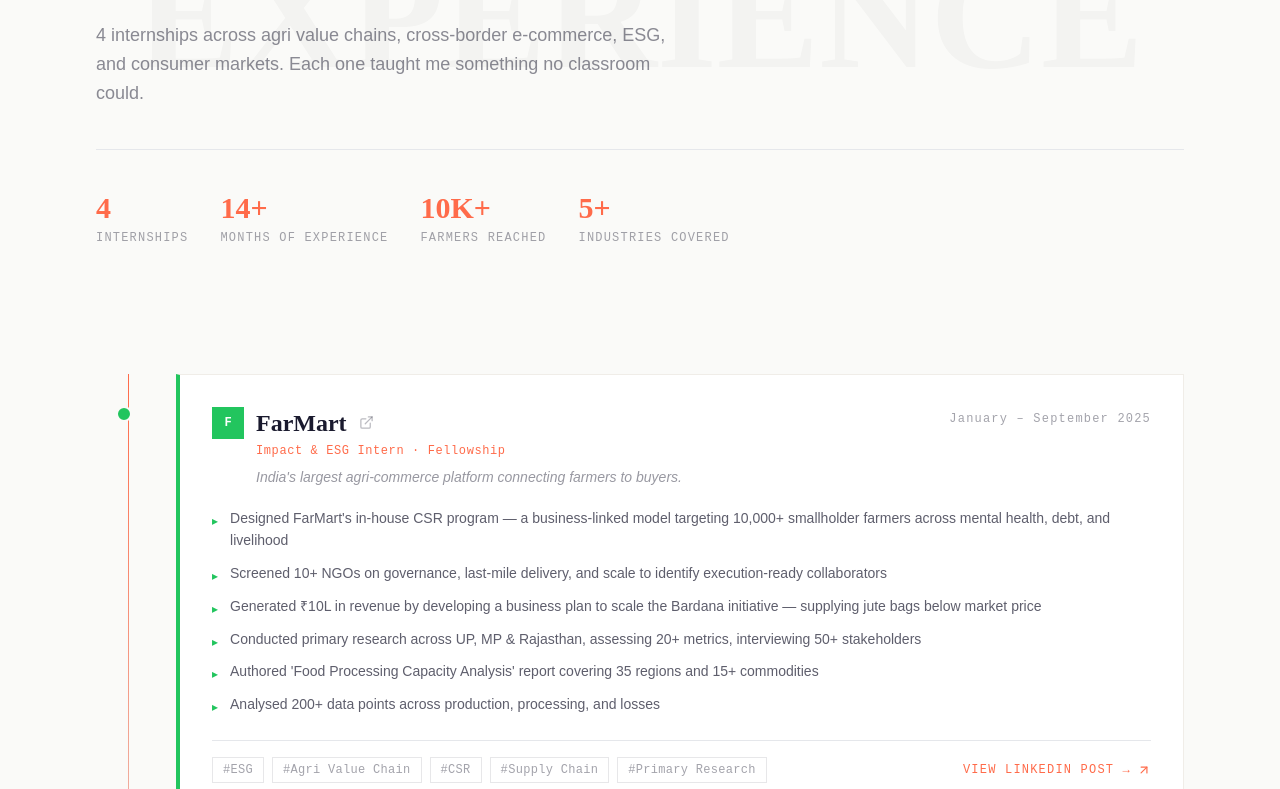
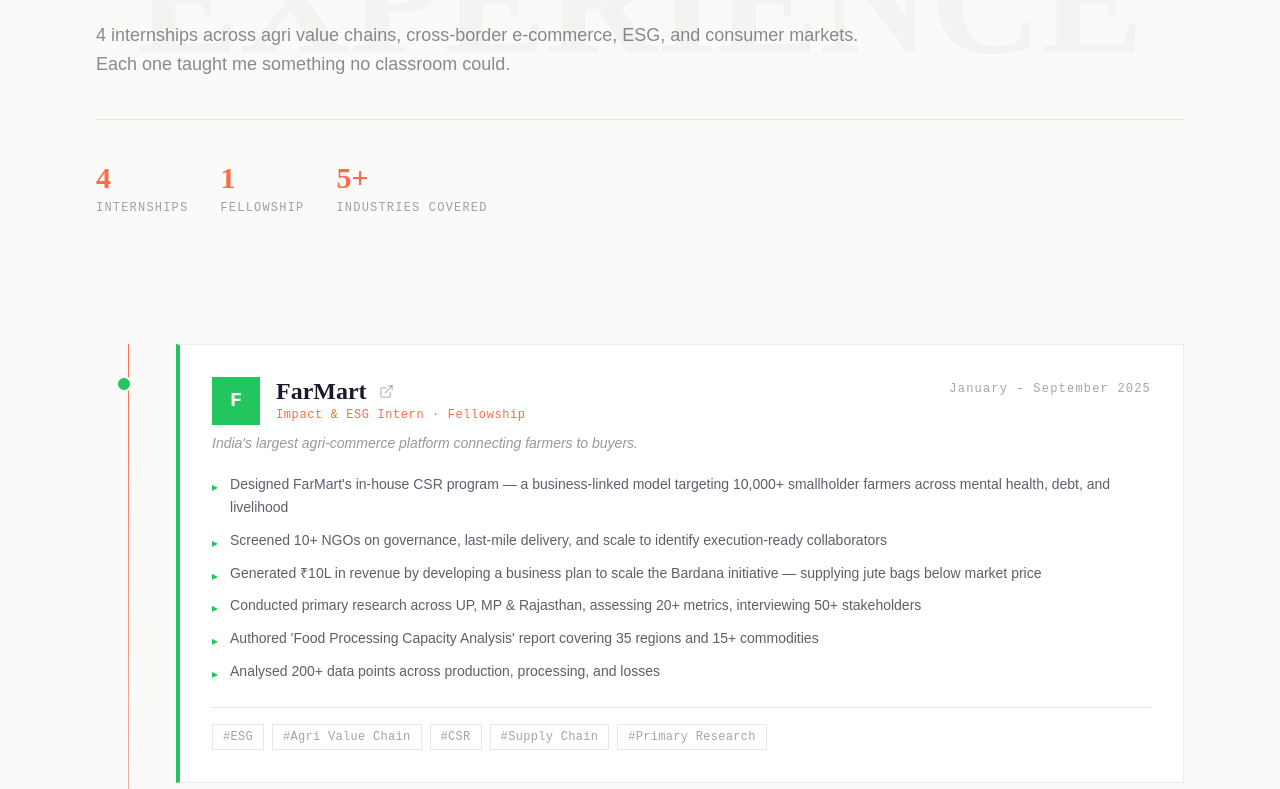
Before and after one commit to somradul/mradul-portfolio, a Next.js app: page /experience in a window 1280 px wide. Shown: the part 391-1180 px from the top of the page. Built offline with nearby package versions, Linux system fonts and the light colour scheme.

Commit message:
Update portfolio components, layout fixes, and UI refinements

```diff
--- a/app/experience/page.tsx
+++ b/app/experience/page.tsx
@@ -37,8 +37,9 @@
               Internships that felt<br />
               <span className="text-coral italic">nothing like internships.</span>
             </h1>
-            <p className="text-charcoal/50 text-lg max-w-xl font-light leading-relaxed">
-              4 internships across agri value chains, cross-border e-commerce, ESG, and consumer markets. Each one taught me something no classroom could.
+            <p className="text-charcoal/50 text-lg font-light leading-relaxed">
+              4 internships across agri value chains, cross-border e-commerce, ESG, and consumer markets.<br />
+              Each one taught me something no classroom could.
             </p>
           </motion.div>
 
@@ -51,8 +52,7 @@
           >
             {[
               { number: "4", label: "Internships" },
-              { number: "14+", label: "Months of Experience" },
-              { number: "10K+", label: "Farmers Reached" },
+              { number: "1", label: "Fellowship" },
               { number: "5+", label: "Industries Covered" },
             ].map((stat) => (
               <div key={stat.label}>
@@ -103,16 +103,18 @@
                     <div className="relative z-10">
                       {/* Header */}
                       <div className="flex flex-col md:flex-row md:items-start md:justify-between gap-3 mb-2">
-                        <div>
-                          <div className="flex items-center gap-3">
+                        <div className="flex items-stretch gap-4">
                           {/* Logo placeholder */}
                           <div
-                              className="w-8 h-8 flex items-center justify-center text-white font-bold text-xs font-mono"
+                            className="w-12 flex items-center justify-center text-white font-bold text-xl font-mono shrink-0"
                             style={{ background: exp.color }}
                           >
                             {exp.company[0]}
                           </div>
-                            <h3 className="font-playfair font-bold text-2xl text-charcoal">
+
+                          <div className="flex flex-col justify-center py-0.5">
+                            <div className="flex items-center gap-3 mb-1">
+                              <h3 className="font-playfair font-bold text-2xl text-charcoal leading-none">
                                 {exp.company}
                               </h3>
                               {exp.website !== "#" && (
@@ -126,9 +128,10 @@
                                 </a>
                               )}
                             </div>
-                          <p className="font-mono text-xs tracking-wider text-coral mt-1 ml-11">
+                            <p className="font-mono text-xs tracking-wider text-coral">
                               {exp.role}
                             </p>
+                          </div>
                         </div>
                         <span className="font-mono text-xs tracking-widest text-charcoal/40 whitespace-nowrap pt-1">
                           {exp.period}
@@ -136,7 +139,7 @@
                       </div>
 
                       {/* Context */}
-                      <p className="text-charcoal/45 text-sm italic mb-5 ml-11 font-light">
+                      <p className="text-charcoal/45 text-sm italic mb-5 font-light">
                         {exp.context}
                       </p>
 
@@ -162,15 +165,7 @@
                             </span>
                           ))}
                         </div>
-                        <a
-                          href={exp.proofUrl}
-                          target="_blank"
-                          rel="noopener noreferrer"
-                          className="flex items-center gap-1.5 font-mono text-xs tracking-widest uppercase text-coral hover:gap-3 transition-all shrink-0 group/link"
-                        >
-                          {exp.proofLabel}
-                          <ArrowUpRight size={14} className="group-hover/link:translate-x-0.5 group-hover/link:-translate-y-0.5 transition-transform" />
-                        </a>
+
                       </div>
                     </div>
                   </motion.div>
--- a/components/ExperienceSection.tsx
+++ b/components/ExperienceSection.tsx
@@ -106,16 +106,7 @@
                                         ))}
                                     </div>
 
-                                    {/* Proof Link */}
-                                    <a
-                                        href={exp.proofUrl}
-                                        target="_blank"
-                                        rel="noopener noreferrer"
-                                        className="flex items-center gap-1.5 font-mono text-xs tracking-widest uppercase text-coral hover:gap-2.5 transition-all group/link shrink-0"
-                                    >
-                                        {exp.proofLabel}
-                                        <ArrowUpRight size={14} className="group-hover/link:translate-x-0.5 group-hover/link:-translate-y-0.5 transition-transform" />
-                                    </a>
+
                                 </div>
 
                             </div>
```
Lines whose indentation alone changed are shown as unchanged.
